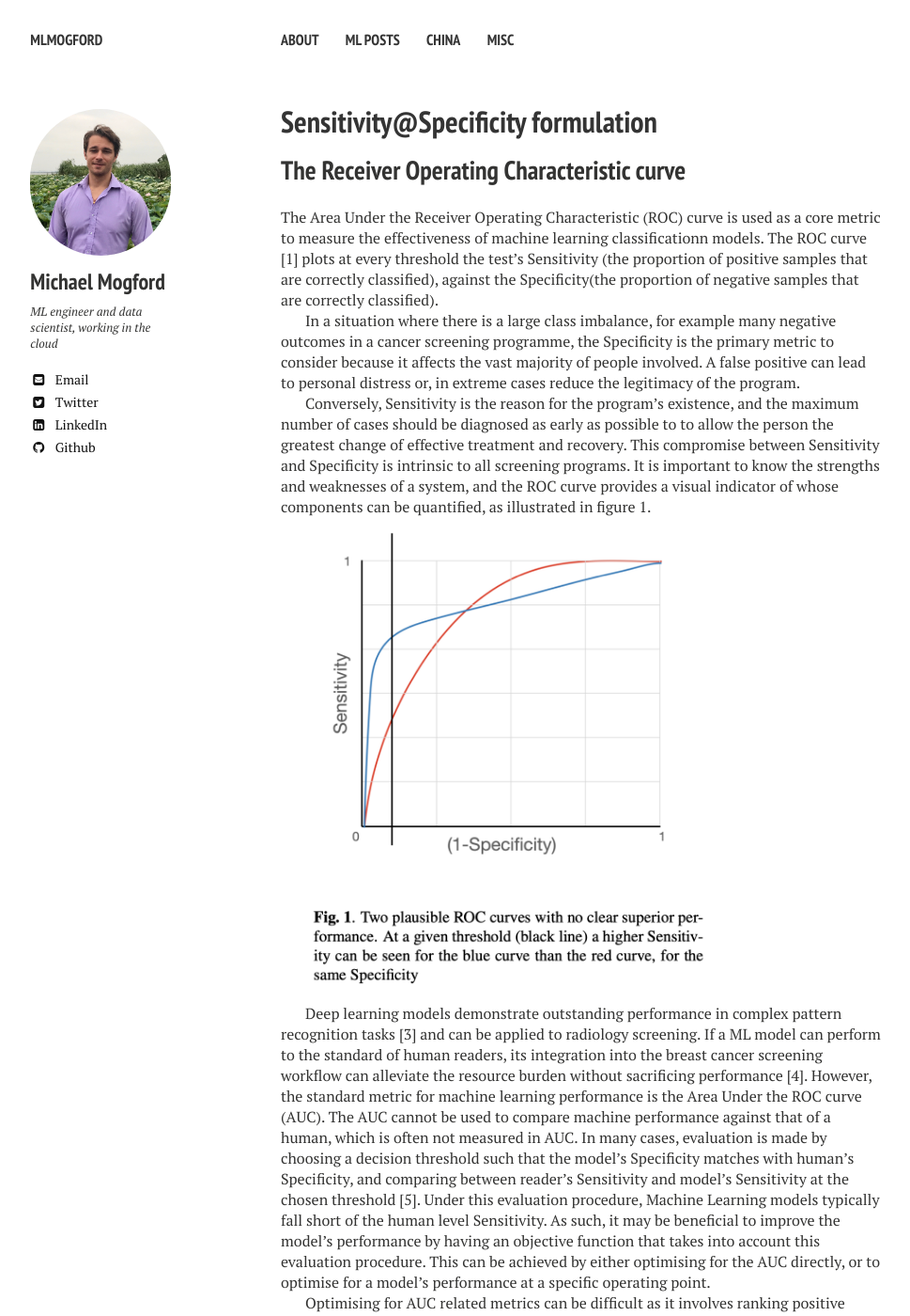
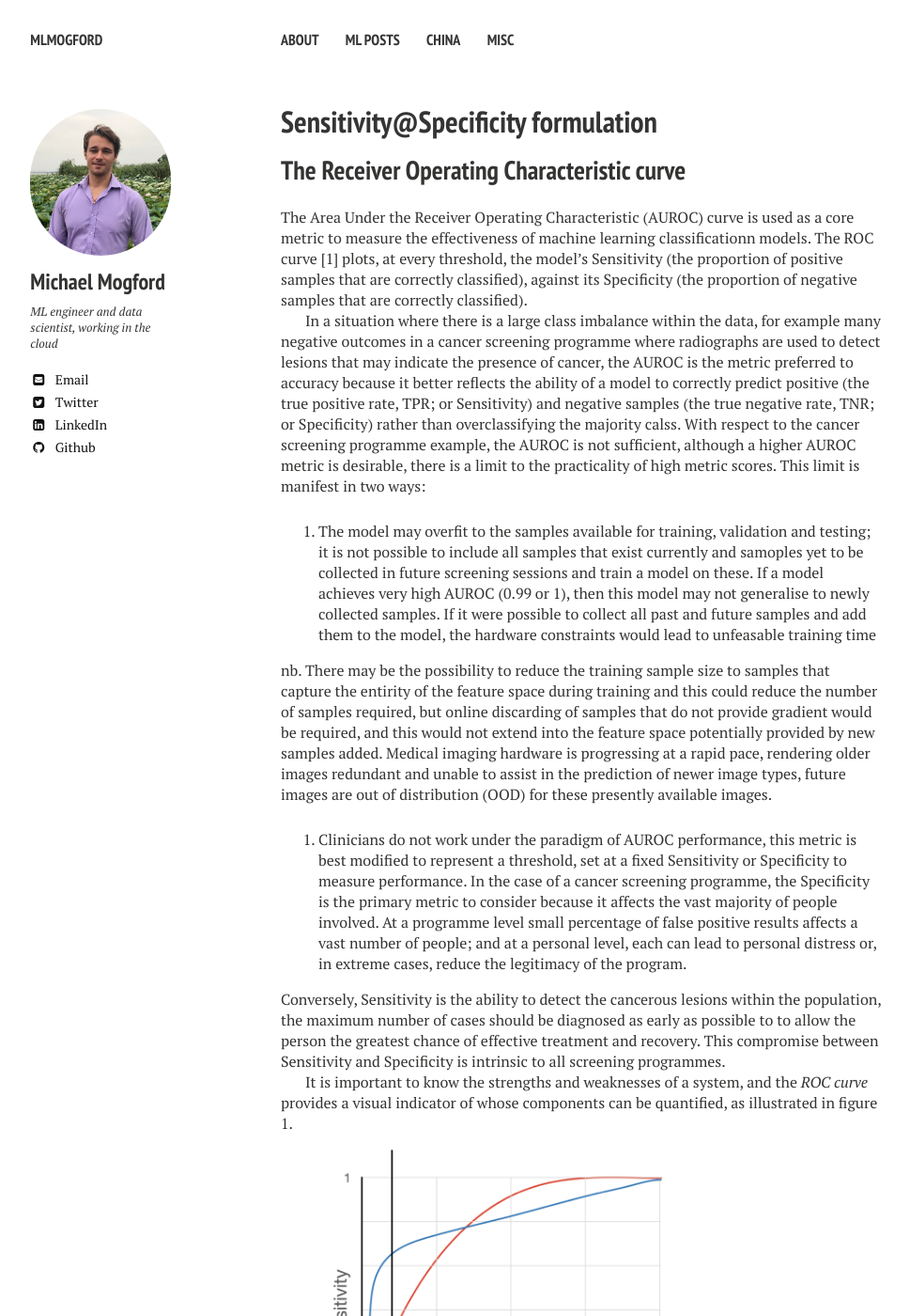
Before and after one commit to MLMogford/MLMogford.github.io, a Jekyll site: the page built from _posts/2022-08-17-maximising-sensitivity-at-fixed-specificity.md, in a window 1280 px wide and 1400 px high. Shown: the whole window at 94% size, without its empty margins (21-990 px from the left). Built offline with Jekyll 4.4.1, drawn with Linux system fonts in a browser that asks for light colours; nearby versions of some CDN libraries; some of the changed text lies outside the part shown.

Commit message:
Update 2022-08-17-maximising-sensitivity-at-fixed-specificity.md

```diff
--- a/_posts/2022-08-17-maximising-sensitivity-at-fixed-specificity.md
+++ b/_posts/2022-08-17-maximising-sensitivity-at-fixed-specificity.md
@@ -1,18 +1,26 @@
 ---
 layout: post
 title: "Sensitivity@Specificity formulation"
-excerpt: "maximising sensitivity at a set specificity using a novel ranking loss equation"
+excerpt: "maximising sensitivity at a set specificity using a novel ranking loss function"
 tags: [ranking loss, AUROC]
 comments: true
 ---
 
 ## The Receiver Operating Characteristic curve
 
-The Area Under the Receiver Operating Characteristic (ROC) curve is used as a core metric to measure the effectiveness of machine learning classificationn models. The ROC curve [1] plots at every threshold the test’s Sensitivity (the proportion of positive samples that are correctly classified), against the Specificity(the proportion of negative samples that are correctly classified).
+The Area Under the Receiver Operating Characteristic (AUROC) curve is used as a core metric to measure the effectiveness of machine learning classificationn models. The ROC curve [1] plots, at every threshold, the model’s Sensitivity (the proportion of positive samples that are correctly classified), against its Specificity (the proportion of negative samples that are correctly classified).
 
-In a situation where there is a large class imbalance, for example many negative outcomes in a cancer screening programme, the Specificity is the primary metric to consider because it affects the vast majority of people involved. A false positive can lead to personal distress or, in extreme cases reduce the legitimacy of the program.
+In a situation where there is a large class imbalance within the data, for example many negative outcomes in a cancer screening programme where radiographs are used to detect lesions that may indicate the presence of cancer, the AUROC is the metric preferred to accuracy because it better reflects the ability of a model to correctly predict positive (the true positive rate, TPR; or Sensitivity) and negative samples (the true negative rate, TNR; or Specificity) rather than overclassifying the majority calss. With respect to the cancer screening programme example, the AUROC is not sufficient, although a higher AUROC metric is desirable, there is a limit to the practicality of high metric scores. This limit is manifest in two ways:
 
-Conversely, Sensitivity is the reason for the program’s existence, and the maximum number of cases should be diagnosed as early as possible to to allow the person the greatest change of effective treatment and recovery. This compromise between Sensitivity and Specificity is intrinsic to all screening programs. It is important to know the strengths and weaknesses of a system, and the ROC curve provides a visual indicator of whose components can be quantified, as illustrated in figure 1.
+1. The model may overfit to the samples available for training, validation and testing; it is not possible to include all samples that exist currently and samoples yet to be collected in future screening sessions and train a model on these. If a model achieves very high AUROC (0.99 or 1), then this model may not generalise to newly collected samples. If it were possible to collect all past and future samples and add them to the model, the hardware constraints would lead to unfeasable training time
+
+nb. There may be the possibility to reduce the training sample size to samples that capture the entirity of the feature space during training and this could reduce the number of samples required, but online discarding of samples that do not provide gradient would be required, and this would not extend into the feature space potentially provided by new samples added. Medical imaging hardware is progressing at a rapid pace, rendering older images redundant and unable to assist in the prediction of newer image types, future images are out of distribution (OOD) for these presently available images.
+
+2. Clinicians do not work under the paradigm of AUROC performance, this metric is best modified to represent a threshold, set at a fixed Sensitivity or Specificity to measure performance. In the case of a cancer screening programme, the Specificity is the primary metric to consider because it affects the vast majority of people involved. At a programme level small percentage of false positive results affects a vast number of people; and at a personal level, each can lead to personal distress or, in extreme cases, reduce the legitimacy of the program.
+
+Conversely, Sensitivity is the ability to detect the cancerous lesions within the population, the maximum number of cases should be diagnosed as early as possible to to allow the person the greatest chance of effective treatment and recovery. This compromise between Sensitivity and Specificity is intrinsic to all screening programmes.
+
+It is important to know the strengths and weaknesses of a system, and the _ROC curve_ provides a visual indicator of whose components can be quantified, as illustrated in figure 1.
 
 <!-- ![ROC curve](/images/ROC.png) -->
 
@@ -21,7 +29,10 @@ Conversely, Sensitivity is the reason for the program’s existence, and the max
 
 <!-- ![image](https://your-image-url.type) with <img src="https://your-image-url.type" width="600"> -->
 
-Deep learning models demonstrate outstanding performance in complex pattern recognition tasks [3] and can be applied to radiology screening. If a ML model can perform to the standard of human readers, its integration into the breast cancer screening workflow can alleviate the resource burden without sacrificing performance [4]. However, the standard metric for machine learning performance is the Area Under the ROC curve (AUC). The AUC cannot be used to compare machine performance against that of a human, which is often not measured in AUC. In many cases, evaluation is made by choosing a decision threshold such that the model’s Specificity matches with human’s Specificity, and comparing between reader’s Sensitivity and model’s Sensitivity at the chosen threshold [5]. Under this evaluation procedure, Machine Learning models typically fall short of the human level Sensitivity. As such, it may be beneficial to improve the model’s performance by having an objective function that takes into account this evaluation procedure. This can be achieved by either optimising for the AUC directly, or to optimise for a model’s performance at a specific operating point.
+Deep learning models demonstrate outstanding performance in complex pattern recognition tasks [3] and can be applied to screening programmes where radiographs are used as a part of the screening process. If a machine learning (ML) model can perform to the standard of human readers, its integration into the cancer screening workflow can alleviate the resource burden without sacrificing performance [4]. It has been demomnstrated that in out example, Specificity is a more likely metric to anchor in this half of the Sensitivity-Specificity trade-off paradigm, and maximise Sensitivity, we can choose the benchmark Specificity of top ranking Radiologists. This way we know with reasonable certainty that the number of false positives will affect a similar proportion of people to the human system, and focus on the Sensitivity component of the metric. Evaluation is made by choosing a decision threshold such that the model’s Specificity matches with human’s Specificity, and comparing between human’s Sensitivity and model’s Sensitivity at the chosen threshold is common practice [5],andML models typically fall short of the human level Sensitivity. As such, it may be beneficial to improve the model’s performance by having an objective function that takes into account this evaluation procedure. While this can be achieved by either optimising for the AUC directly, a preferred  methon may be to optimise for a model’s performance at a specific operating point.
+
+END
+
 
 
 Optimising for AUC related metrics can be difficult as it involves ranking positive instances against negative instances in the whole population. An estimator for the AUC is the Wilcoxon Mann Whitney (WMW) statistic [6], which ranks instances in the training sample using the step function. However, the WMW statistic is inappropriate as a loss function because the step function is non-differentiable. Additionally, the requirement for exhaustive ranking means that batch training with stochastic gradient descent [7] is inadequate, as it does not allow for the comparison between instances across different batches, i.e. it is non-decomposable. Previous work circumvents the non-differentiable and non-decomposable problems by using a surrogate loss that ranks instances against a threshold [8]. In this paper, we extend on previous work and introduce a constrained optimisation objective that maximise Sensitivity and Specificity at a given threshold. Experimental results show that the proposed method improves the model’s Sensitivity at a set threshold over the Binary Cross Entropy (BCE) loss baseline.
```
